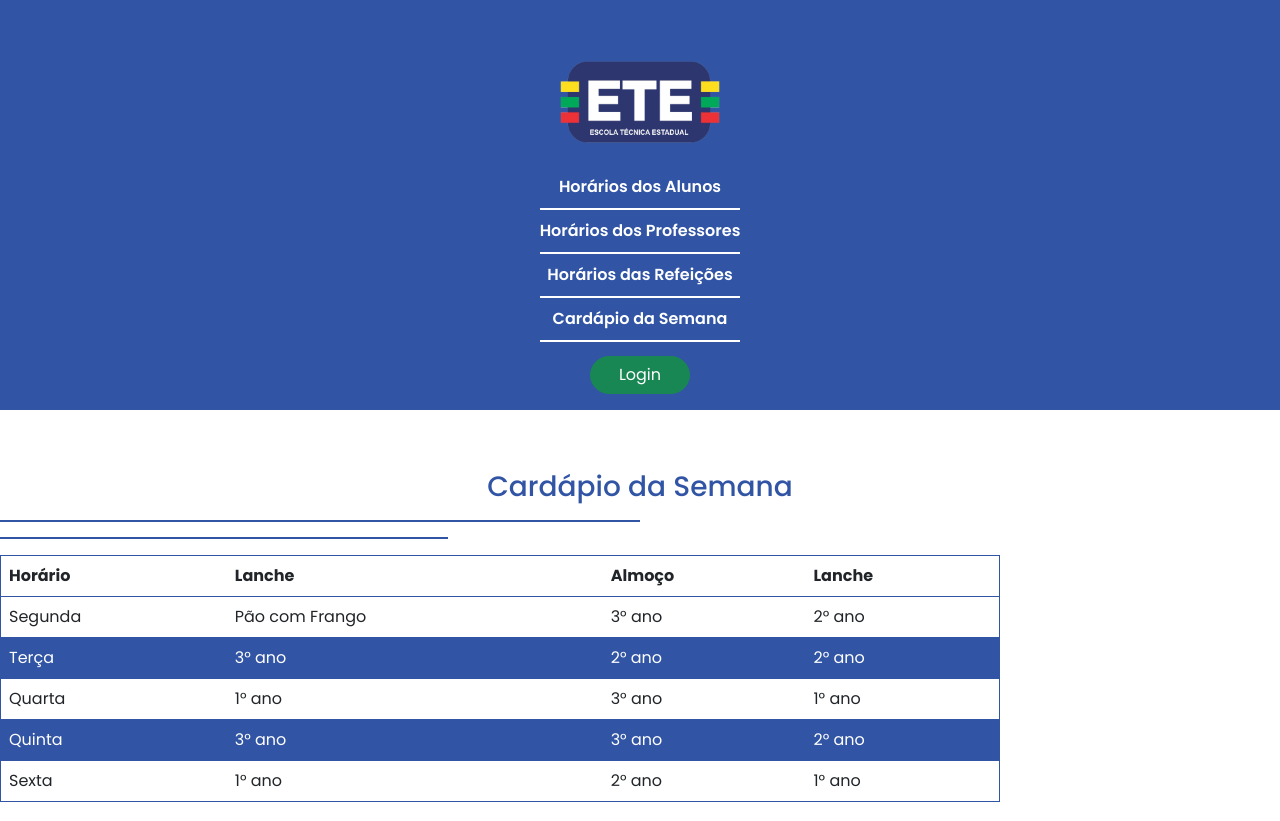
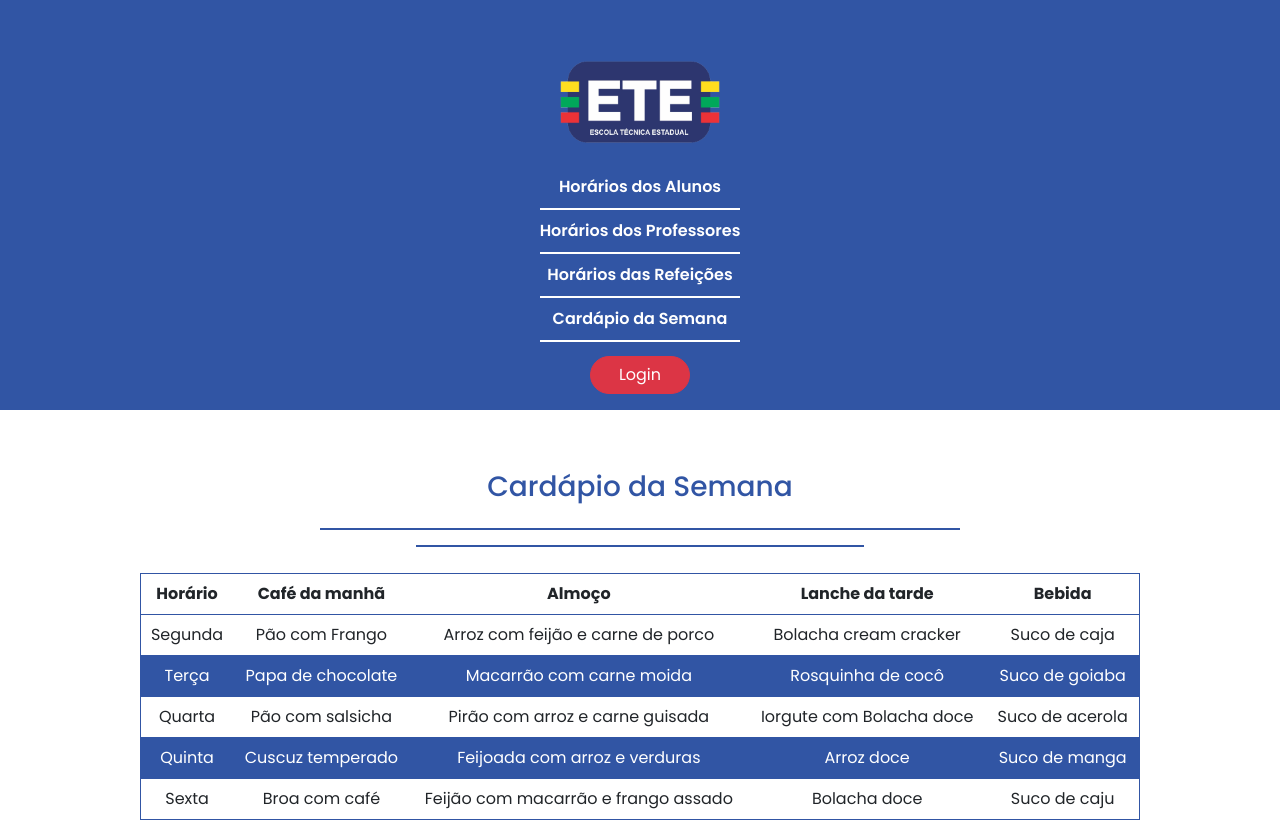
Before and after one commit to LeonardoAlmds/projeto-horarios-ete, a React (Create React App) app: page /cardapio in a window 1280 px wide. Shown: the top 821 px of the page. Built offline with nearby package versions, Linux system fonts and the light colour scheme.

Commit message:
CardapioSemana

```diff
--- a/src/components/CardComp.js
+++ /dev/null
@@ -1,57 +0,0 @@
-import React from 'react'
-import Table from 'react-bootstrap/Table'
-
-const CardComp = () => {
-    return (
-        <div className='horarios'>
-            <h1 className='TitleText'>Cardápio da Semana</h1>
-            <hr className='line'/>
-            <hr className='lineMidlle'/>
-            <Table className='table'>
-                <thead>
-                    <tr>
-                        <th>Horário</th>
-                        <th>Lanche</th>
-                        <th>Almoço</th>
-                        <th>Lanche</th>
-                    </tr>
-                </thead>
-                <tbody>
-                    <tr>
-                        <td data-title='Dia' className='NameDay'>Segunda</td>
-                        <td data-title='Pão com Frango'>Pão com Frango</td>
-                        <td data-title='12:20 Horas'>3° ano</td>
-                        <td data-title='12:35 Horas'>2° ano</td>
-                    </tr>
-
-                    <tr>
-                        <td data-title='Dia' className='NameDay'>Terça</td>
-                        <td data-title='1º Aula'>3° ano</td>
-                        <td data-title='1º Aula'>2° ano</td>
-                        <td data-title='1º Aula'>2° ano</td>
-                    </tr>
-                    <tr>
-                        <td data-title='Dia' className='NameDay'>Quarta</td>
-                        <td data-title='1º Aula'>1° ano</td>
-                        <td data-title='1º Aula'>3° ano</td>
-                        <td data-title='1º Aula'>1° ano</td>
-                    </tr>
-                    <tr>
-                        <td data-title='Dia' className='NameDay'>Quinta</td>
-                        <td data-title='1º Aula'>3° ano</td>
-                        <td data-title='1º Aula'>3° ano</td>
-                        <td data-title='1º Aula'>2° ano</td>
-                    </tr>
-                    <tr>
-                        <td data-title='Dia' className='NameDay'>Sexta</td>
-                        <td data-title='1º Aula'>1° ano</td>
-                        <td data-title='1º Aula'>2° ano</td>
-                        <td data-title='1º Aula'>1° ano</td>
-                    </tr>
-                </tbody>
-            </Table>
-        </div>
-    )
-}
-
-export default CardComp
--- a/src/components/NavBar.js
+++ b/src/components/NavBar.js
@@ -21,7 +21,7 @@ const NavBar = () => {
           <Link to='/horarioProfessores'>Horários dos Professores</Link> <hr/>
           <Link to='/horarioRefeicoes'>Horários das Refeições</Link> <hr/>
           <Link to='/cardapio'>Cardápio da Semana</Link> <hr/>
-          <Link to=''><Button variant="success" className='buttonLogin' onClick={handleShow}>Login</Button></Link>
+          <Link to=''><Button variant="danger" className='buttonLogin' onClick={handleShow}>Login</Button></Link>
         </div>
       </nav>
 
--- /dev/null
+++ b/src/components/TableCardapio.js
@@ -0,0 +1,63 @@
+import React from 'react'
+import Table from 'react-bootstrap/Table'
+
+const TableCardapio = () => {
+    return (
+        <div className='titleTop'>
+            <h1 className='TitleText'>Cardápio da Semana</h1>
+            <hr className='line'/>
+            <hr className='lineMidlle'/>
+            <Table className='table'>
+                <thead>
+                    <tr>
+                        <th>Horário</th>
+                        <th>Café da manhã</th>
+                        <th>Almoço</th>
+                        <th>Lanche da tarde</th>
+                        <th>Bebida</th>
+                    </tr>
+                </thead>
+                <tbody>
+                    <tr>
+                        <td data-title='Dia' className='NameDay'>Segunda</td>
+                        <td data-title='Café da manhã'>Pão com Frango</td>
+                        <td data-title='Almoço'>Arroz com feijão e carne de porco</td>
+                        <td data-title='Lanche da tarde'>Bolacha cream cracker</td>
+                        <td data-title='Bebida'>Suco de caja</td>
+                    </tr>
+
+                    <tr>
+                        <td data-title='Dia' className='NameDay'>Terça</td>
+                        <td data-title='Café da manhã'>Papa de chocolate</td>
+                        <td data-title='Almoço'>Macarrão com carne moida</td>
+                        <td data-title='Lanche da tarde'>Rosquinha de cocô</td>
+                        <td data-title='Bebida'>Suco de goiaba</td>
+                    </tr>
+                    <tr>
+                        <td data-title='Dia' className='NameDay'>Quarta</td>
+                        <td data-title='Café da manhã'>Pão com salsicha</td>
+                        <td data-title='Almoço'>Pirão com arroz e carne guisada</td>
+                        <td data-title='Lanche da tarde'>Iorgute com Bolacha doce</td>
+                        <td data-title='Bebida'>Suco de acerola</td>
+                    </tr>
+                    <tr>
+                        <td data-title='Dia' className='NameDay'>Quinta</td>
+                        <td data-title='Café da manhã'>Cuscuz temperado</td>
+                        <td data-title='Almoço'>Feijoada com arroz e verduras</td>
+                        <td data-title='Lanche da tarde'>Arroz doce</td>
+                        <td data-title='Bebida'>Suco de manga</td>
+                    </tr>
+                    <tr>
+                        <td data-title='Dia' className='NameDay'>Sexta</td>
+                        <td data-title='Café da manhã'>Broa com café</td>
+                        <td data-title='Almoço'>Feijão com macarrão e frango assado</td>
+                        <td data-title='Lanche da tarde'>Bolacha doce</td>
+                        <td data-title='Bebida'>Suco de caju</td>
+                    </tr>
+                </tbody>
+            </Table>
+        </div>
+    )
+}
+
+export default TableCardapio
--- a/src/pages/Cardapio.js
+++ b/src/pages/Cardapio.js
@@ -1,9 +1,9 @@
 import React from 'react'
-import CardComp from '../components/CardComp';
+import TableCardapio from '../components/TableCardapio';
 
 const Cardapio = () => {
   return (
-    <CardComp/>
+    <TableCardapio/>
   )
 }
 
--- a/src/styles/TableGlobal.css
+++ b/src/styles/TableGlobal.css
@@ -2,6 +2,11 @@
   border: 1px solid var(--bluePE);
   border-radius: 10px;
   max-width: 1000px;
+  margin-top: 10px;
+}
+
+.table th, td {
+  text-align: center;
 }
 
 tbody tr:nth-child(even){
```
